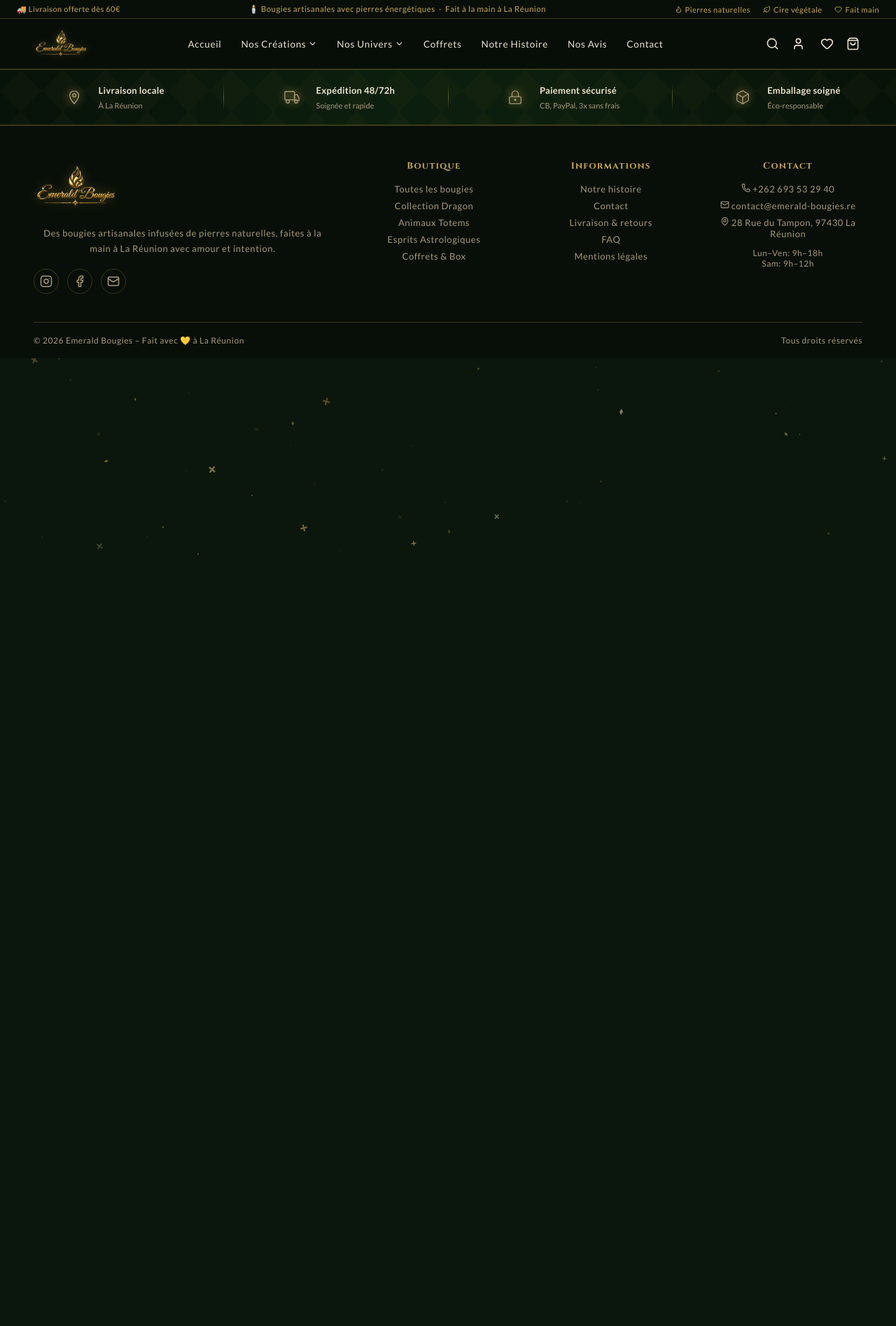
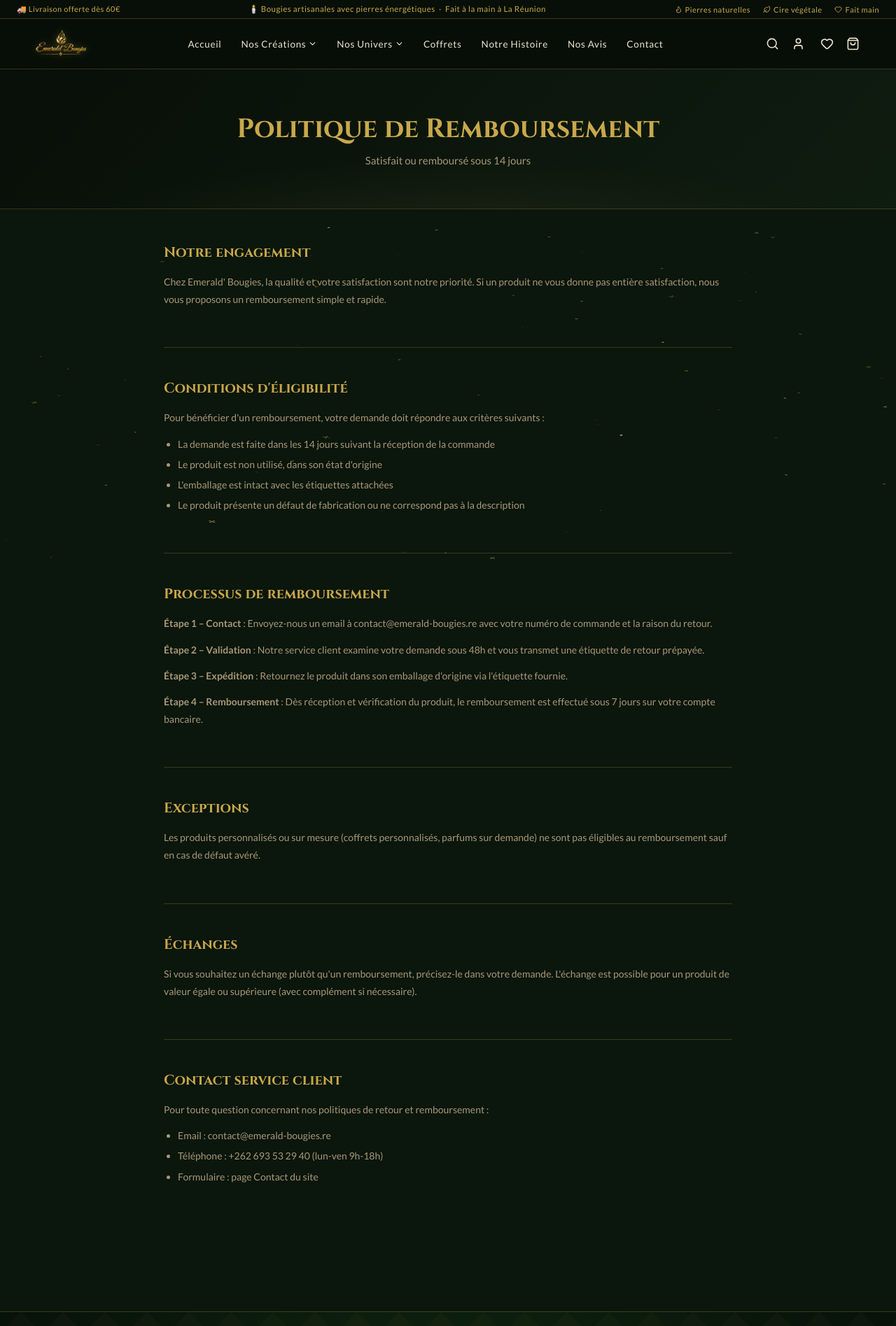
Before and after one commit to loldunet/emerald-bougies, a React (Vite) app: page /remboursement in a window 1280 px wide. Shown: the top 1895 px of the page at 70% size. Before the commit the page ends 800 px from the top, so only its background shows below. Built offline with nearby package versions, Linux system fonts and the light colour scheme; no server answers.

Commit message:
Ajout pages CGV et Politique de remboursement + liens footer

```diff
--- a/src/App.tsx
+++ b/src/App.tsx
@@ -18,6 +18,8 @@ import AvisPage from './pages/AvisPage'
 import FaqPage from './pages/FaqPage'
 import MentionsLegalesPage from './pages/MentionsLegalesPage'
 import LivraisonPage from './pages/LivraisonPage'
+import CgvPage from './pages/CgvPage'
+import RemboursementPage from './pages/RemboursementPage'
 
 export default function App() {
   const [splash, setSplash] = useState(true)
@@ -46,6 +48,8 @@ export default function App() {
                 <Route path="/livraison" element={<LivraisonPage />} />
                 <Route path="/faq" element={<FaqPage />} />
                 <Route path="/mentions-legales" element={<MentionsLegalesPage />} />
+                <Route path="/cgv" element={<CgvPage />} />
+                <Route path="/remboursement" element={<RemboursementPage />} />
               </Routes>
             </Layout>
           } />
--- a/src/components/Layout.tsx
+++ b/src/components/Layout.tsx
@@ -218,6 +218,8 @@ export default function Layout({ children }: { children: ReactNode }) {
             <Link to="/livraison">Livraison & retours</Link>
             <Link to="/faq">FAQ</Link>
             <Link to="/mentions-legales">Mentions légales</Link>
+            <Link to="/cgv">Conditions générales de vente</Link>
+            <Link to="/remboursement">Politique de remboursement</Link>
           </div>
           <div className="footer__col">
             <h4>Contact</h4>
--- /dev/null
+++ b/src/pages/CgvPage.tsx
@@ -0,0 +1,57 @@
+export default function CgvPage() {
+  return (
+    <div className="legal-page">
+      <div className="page-hero">
+        <h1>Conditions Générales de Vente</h1>
+        <p>En vigueur depuis mai 2025</p>
+      </div>
+
+      <div className="legal-content">
+        <section className="legal-section">
+          <h2>Article 1 – Préambule</h2>
+          <p>Les présentes Conditions Générales de Vente (CGV) régissent la vente de produits par Emerald' Bougies, artisanat à La Réunion, auprès de tout client effectuant un achat sur le site emerald-bougies.re.</p>
+        </section>
+
+        <section className="legal-section">
+          <h2>Article 2 – Caractéristiques des produits</h2>
+          <p>Les bougies proposées sont fabriquées artisanalement à La Réunion. Chaque produit est infusé de pierres naturelles et parfumé avec des huiles essentielles de haute qualité. Les photographies présentées sont fidèles mais ne peuvent garantir une reproduction exacte des couleurs sur tous les écrans.</p>
+        </section>
+
+        <section className="legal-section">
+          <h2>Article 3 – Prix et paiement</h2>
+          <p>Les prix sont indiqués en euros TTC. Le paiement s'effectue en ligne par carte bancaire via notre prestataire sécurisé. La commande est validée dès réception du paiement complet.</p>
+        </section>
+
+        <section className="legal-section">
+          <h2>Article 4 – Livraison</h2>
+          <p>Les délais de livraison sont de 2 à 5 jours ouvrés pour La Réunion, et 5 à 10 jours pour la France métropolitaine et l'international. Les risques de transport sont à notre charge jusqu'à la remise du colis au client.</p>
+        </section>
+
+        <section className="legal-section">
+          <h2>Article 5 – Droit de rétractation</h2>
+          <p>Conformément à la législation en vigueur, le client dispose d'un délai de 14 jours à compter de la réception pour exercer son droit de rétractation sans justification ni pénalité. Les produits doivent être retournés dans leur état d'origine, non utilisés, dans leur emballage intact.</p>
+        </section>
+
+        <section className="legal-section">
+          <h2>Article 6 – Garanties et responsabilité</h2>
+          <p>Nos produits bénéficient de la garantie légale de conformité. En cas de défaut, nous nous engageons à remplacer le produit ou à procéder au remboursement dans les 14 jours suivant la constatation du défaut.</p>
+        </section>
+
+        <section className="legal-section">
+          <h2>Article 7 – Données personnelles</h2>
+          <p>Les données collectées sont nécessaires au traitement des commandes. Elles ne sont jamais cédées à des tiers et sont conservées conformément à notre politique de confidentialité.</p>
+        </section>
+
+        <section className="legal-section">
+          <h2>Article 8 – Service client</h2>
+          <p>Pour toute question ou réclamation, notre service client est joignable :</p>
+          <ul>
+            <li>Email : contact@emerald-bougies.re</li>
+            <li>Téléphone : +262 693 53 29 40</li>
+            <li>Adresse : 28 Rue du Tampon, 97430 La Réunion</li>
+          </ul>
+        </section>
+      </div>
+    </div>
+  )
+}
--- /dev/null
+++ b/src/pages/RemboursementPage.tsx
@@ -0,0 +1,56 @@
+export default function RemboursementPage() {
+  return (
+    <div className="legal-page">
+      <div className="page-hero">
+        <h1>Politique de Remboursement</h1>
+        <p>Satisfait ou remboursé sous 14 jours</p>
+      </div>
+
+      <div className="legal-content">
+        <section className="legal-section">
+          <h2>Notre engagement</h2>
+          <p>Chez Emerald' Bougies, la qualité et votre satisfaction sont notre priorité. Si un produit ne vous donne pas entière satisfaction, nous vous proposons un remboursement simple et rapide.</p>
+        </section>
+
+        <section className="legal-section">
+          <h2>Conditions d'éligibilité</h2>
+          <p>Pour bénéficier d'un remboursement, votre demande doit répondre aux critères suivants :</p>
+          <ul>
+            <li>La demande est faite dans les 14 jours suivant la réception de la commande</li>
+            <li>Le produit est non utilisé, dans son état d'origine</li>
+            <li>L'emballage est intact avec les étiquettes attachées</li>
+            <li>Le produit présente un défaut de fabrication ou ne correspond pas à la description</li>
+          </ul>
+        </section>
+
+        <section className="legal-section">
+          <h2>Processus de remboursement</h2>
+          <p><strong>Étape 1 – Contact</strong> : Envoyez-nous un email à contact@emerald-bougies.re avec votre numéro de commande et la raison du retour.</p>
+          <p><strong>Étape 2 – Validation</strong> : Notre service client examine votre demande sous 48h et vous transmet une étiquette de retour prépayée.</p>
+          <p><strong>Étape 3 – Expédition</strong> : Retournez le produit dans son emballage d'origine via l'étiquette fournie.</p>
+          <p><strong>Étape 4 – Remboursement</strong> : Dès réception et vérification du produit, le remboursement est effectué sous 7 jours sur votre compte bancaire.</p>
+        </section>
+
+        <section className="legal-section">
+          <h2>Exceptions</h2>
+          <p>Les produits personnalisés ou sur mesure (coffrets personnalisés, parfums sur demande) ne sont pas éligibles au remboursement sauf en cas de défaut avéré.</p>
+        </section>
+
+        <section className="legal-section">
+          <h2>Échanges</h2>
+          <p>Si vous souhaitez un échange plutôt qu'un remboursement, précisez-le dans votre demande. L'échange est possible pour un produit de valeur égale ou supérieure (avec complément si nécessaire).</p>
+        </section>
+
+        <section className="legal-section">
+          <h2>Contact service client</h2>
+          <p>Pour toute question concernant nos politiques de retour et remboursement :</p>
+          <ul>
+            <li>Email : contact@emerald-bougies.re</li>
+            <li>Téléphone : +262 693 53 29 40 (lun-ven 9h-18h)</li>
+            <li>Formulaire : page Contact du site</li>
+          </ul>
+        </section>
+      </div>
+    </div>
+  )
+}
```
Also changed, not shown: 1 other file (tests, documents, lock files or other folders).
